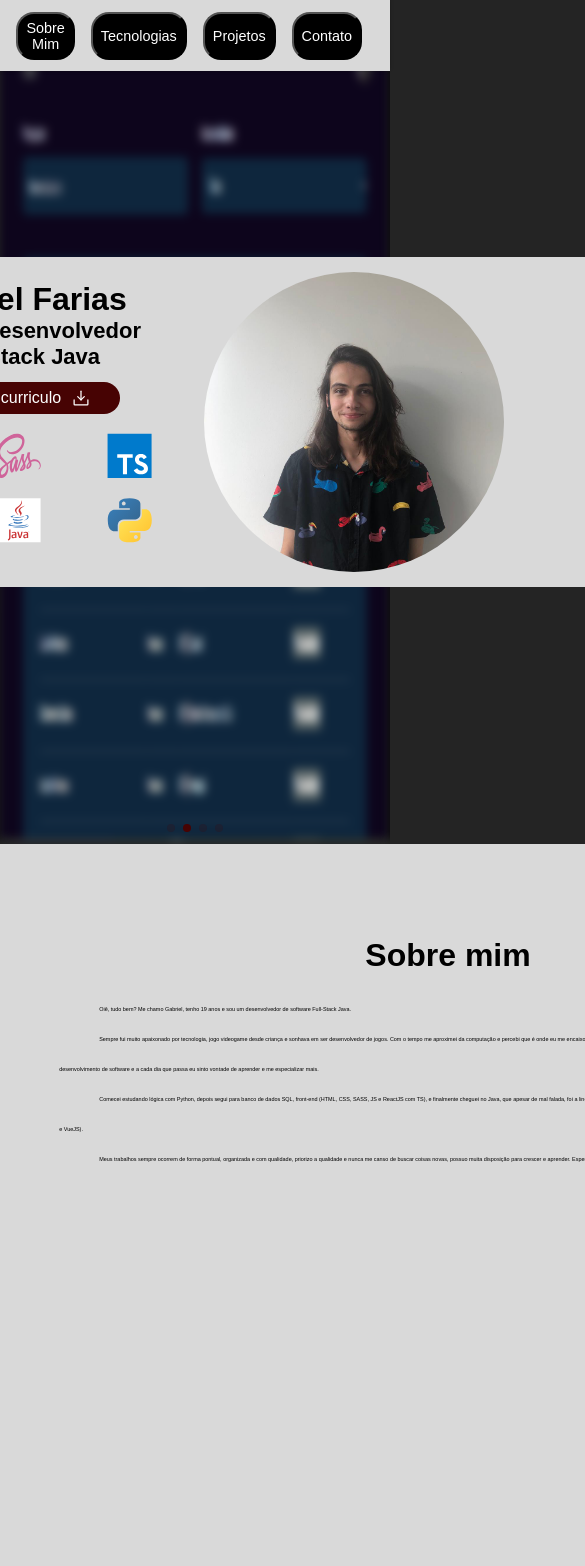
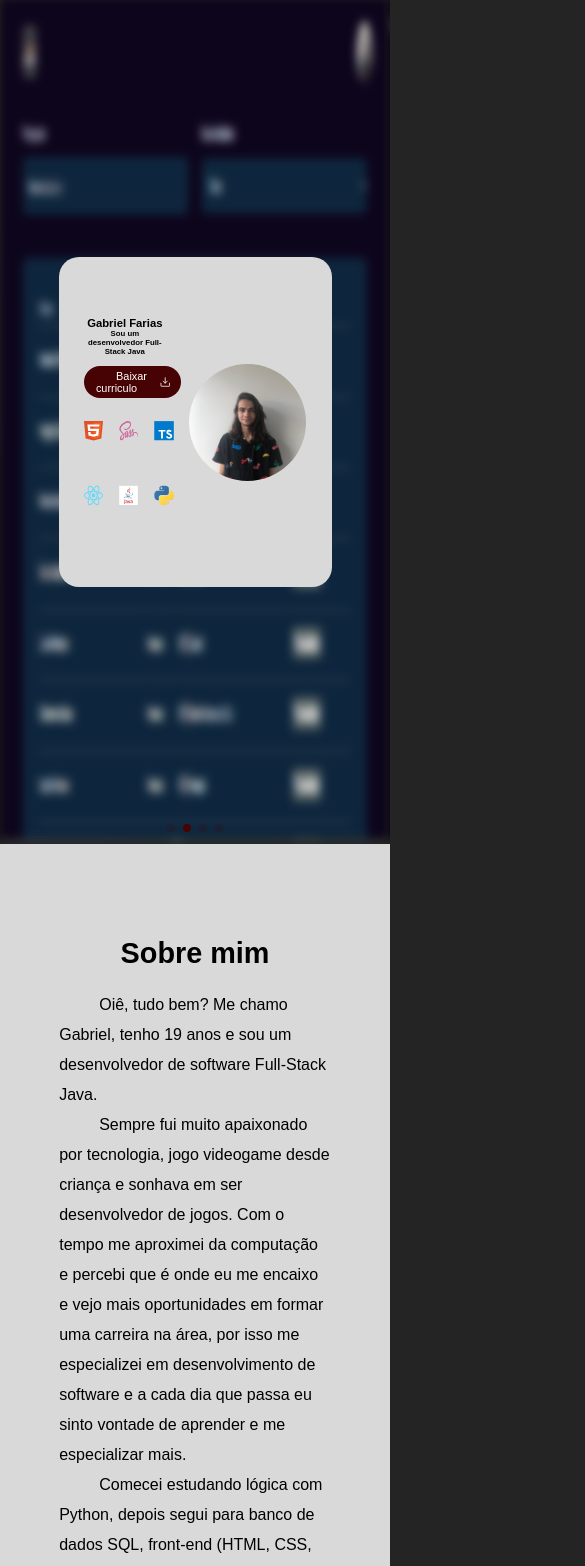
Before and after one commit to Gafariias/portfolio, a React (Vite) app: page / in a window 390 px wide. Shown: the top 1566 px of the page, 585 px wide, since content can reach past the window. Built offline with nearby package versions, Linux system fonts and the light colour scheme.

Commit message:
Responsividade para tablets

```diff
--- a/src/components/Header/styles.ts
+++ b/src/components/Header/styles.ts
@@ -11,6 +11,10 @@ export const Container = styled.div`
 
     display: flex;
     justify-content: flex-end;
+
+    @media only screen and (max-width: 750px) {
+        display: none;
+    }
 
 
 `;
--- a/src/components/HomeContent/styles.ts
+++ b/src/components/HomeContent/styles.ts
@@ -15,6 +15,12 @@ export const Container = styled.div`
     display: flex;
     align-items: center;
     justify-content: center;
+
+    @media only screen and (max-width: 970px) {
+        width: 70vw;
+    }
+
+
 `;
 
 export const Content = styled.main`
@@ -57,6 +63,22 @@ export const Content = styled.main`
             margin-right: 10%;
         }
     }
+
+    @media only screen and (max-width: 970px) {
+        h1 {
+            font-size: 2.9vw;
+        }
+
+        h2 {
+            font-size: 2vw;
+        }
+
+        button {
+            width: 25vw;
+            font-size: 1.6vw;
+            margin: auto;
+        }
+    }
 `;
 
 export const ContainerIcones = styled.div`
@@ -77,14 +99,23 @@ export const Icone = styled.img`
     width: 45px;
     height: 45px;
     margin: 0 33px;
+
+    @media only screen and (max-width: 970px) {
+        width: 5vw;
+        margin: 10px 2vw;
+    }
 `;
 
 export const ImageHome = styled.img`
-    max-width: 300px;
-    min-width: 280px;
-    max-height: 300px;
-    min-height: 280px;
+    width: 300px;
+    height: 300px;
 
     border-radius: 50%;
     margin-left: 50px;
+
+    @media only screen and (max-width: 970px) {
+        width: 30vw;
+        height: 30vw;
+        margin-left: 6vw;
+    }
 `;
--- a/src/components/Projeto/styles.ts
+++ b/src/components/Projeto/styles.ts
@@ -32,6 +32,7 @@ export const ImagemProjeto = styled.img`
     height: 7rem;
     border-radius: 5px;
     margin-top: 1.5rem;
+    margin-right: 1rem;
     transition: .2s;
     cursor: pointer;
     opacity: 0.8;
--- a/src/components/ProjetosContent/index.tsx
+++ b/src/components/ProjetosContent/index.tsx
@@ -11,11 +11,7 @@ export function ProjetosContent() {
 
             <h1>Projetos</h1>
             <Content>
-
-
                 <ContainerProjetos>
-
-
 
                     <Projeto
                         path="2"
--- a/src/components/ProjetosContent/styles.ts
+++ b/src/components/ProjetosContent/styles.ts
@@ -10,6 +10,10 @@ export const Container = styled.main`
 
     display: flex;
     flex-direction: column;
+
+    @media only screen and (max-width: 920px) {
+        width: 100vw;
+    }
 `;
 
 export const Content = styled.div`
@@ -20,7 +24,6 @@ export const Content = styled.div`
 
         display: flex;
         justify-content: flex-end;
-
 
         a {
             text-align: right;
@@ -42,4 +45,10 @@ export const ContainerProjetos = styled.div`
     display: flex;
     justify-content: space-between;
     flex-wrap: wrap;
+
+    margin: auto;
+
+    @media only screen and (max-width: 880px) {
+        justify-content: center;
+    }
 `;
--- a/src/components/SobreMimContent/styles.ts
+++ b/src/components/SobreMimContent/styles.ts
@@ -7,8 +7,13 @@ export const Container = styled.div`
     margin: auto;
     height: 100vh;
 
-    @media only screen and (max-width: 1500px) {
+    @media only screen and (max-width: 920px) {
+        width: 100%;
+    }
 
+    @media only screen and (max-width: 700px) {
+        width: 100%;
+        height: auto;
     }
 `;
 
@@ -19,7 +24,7 @@ export const Content = styled.main`
     }
 
     p {
-        font-size: 1.4vw;
+        font-size: 1.3rem;
         font-weight: 300;
         text-indent: 40px;
         line-height: 30px;
@@ -30,4 +35,19 @@ export const Content = styled.main`
             line-height: 4vh;
         }
     }
+
+    @media only screen and (max-width: 920px) {
+        h1 {
+            font-size: 1.8rem;
+        }
+
+        p {
+            font-size: 1rem;
+        }
+    }
+
+    @media only screen and (max-width: 700px) {
+        width: 100%;
+        height: auto;
+    }
 `;
--- a/src/components/Tecnologias/styles.css
+++ b/src/components/Tecnologias/styles.css
@@ -33,3 +33,19 @@ h2 {
     width: 100%;
     height: 100%;
 }
+
+@media only screen and (max-width: 660px) {
+
+    h2 {
+        font-size: 3.7vw;
+        text-align: left;
+    }
+
+    p {
+        font-size: 2.8vw;
+    }
+
+    .icone {
+        width: 15vw;
+    }
+}
--- a/src/components/TecnologiasContent/styles.ts
+++ b/src/components/TecnologiasContent/styles.ts
@@ -6,6 +6,10 @@ export const Container = styled.div`
     width: 56rem;
     height: 65vh;
     margin: auto;
+
+    @media only screen and (max-width: 920px) {
+        width: 100%;
+    }
 `;
 
 export const Content = styled.main`
--- a/src/pages/Home/styles.ts
+++ b/src/pages/Home/styles.ts
@@ -7,6 +7,10 @@ export const Principal = styled.div`
 
 export const SobreMim = styled.div`
     height: 100vh;
+
+    @media only screen and (max-width: 920px) {
+        height: auto;
+    }
 `;
 
 export const HomeContainer = styled.div`
@@ -21,12 +25,24 @@ export const HomeContainer = styled.div`
 
 export const Projetos = styled.div`
     height: 100vh;
+
+    @media only screen and (max-width: 920px) {
+        height: auto;
+    }
 `;
 
 export const Contato = styled.div`
     height: 100vh;
+
+    @media only screen and (max-width: 920px) {
+        height: auto;
+    }
 `;
 
 export const Tecnologias = styled.div`
     height: 65vh;
+
+    @media only screen and (max-width: 700px) {
+        height: auto;
+    }
 `;
```
